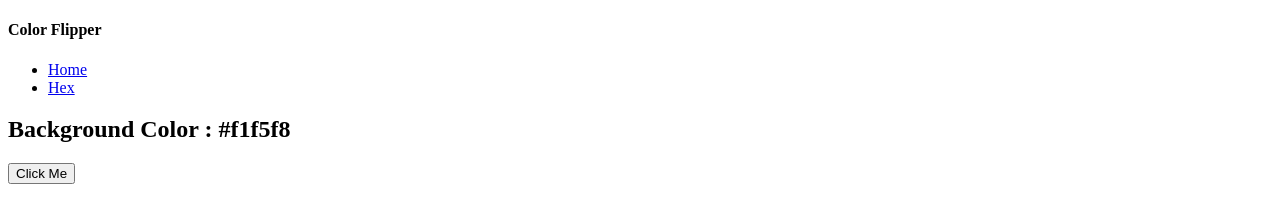
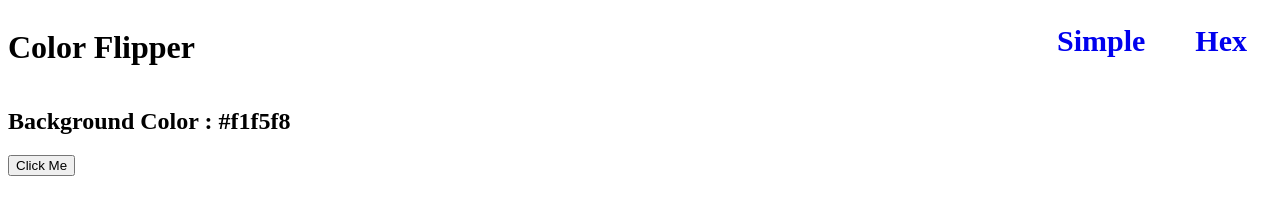
Before and after one commit to s-henry22/color-flipper, a plain HTML site: page index.html in a window 1280 px wide. Drawn offline with Linux system fonts and the light colour scheme.

Commit message:
added styling

```diff
--- a/assets/css/style.css
+++ b/assets/css/style.css
@@ -0,0 +1,27 @@
+* {
+    box-sizing: border-box;
+}
+
+header {
+    display: flex;
+    flex-direction: row;
+    justify-content: space-between;
+}
+
+header nav ul {
+    display: flex;
+    flex-direction: row;
+    justify-content: space-between;
+    list-style: none;
+    align-items: center;
+}
+
+header a {
+    text-decoration: none;
+}
+
+header nav ul li a {
+    padding: 10px 25px;
+    font-weight: bold;
+    font-size: 30px;
+}
--- a/index.html
+++ b/index.html
@@ -9,19 +9,20 @@
 </head>
 <body>
     <!--Navigation Bar-->
+    <header>
+        <h1>Color Flipper</h1>
         <nav>
-         <div class="nav-center">
-             <h4>Color Flipper</h4>
-             <ul class="nav-list">
+            <!--List Elements-->
+            <ul>
                 <li>
-                     <a href="index.html">Home</a>
+                    <a href="index.html">Simple</a>
                 </li>
                 <li>
                     <a href="hex.html">Hex</a>
                 </li>
             </ul>
-         </div>
         </nav>
+    </header>
      <main>
          <div class="container">
              <h2>Background Color :
```
Lines whose indentation alone changed are shown as unchanged.
